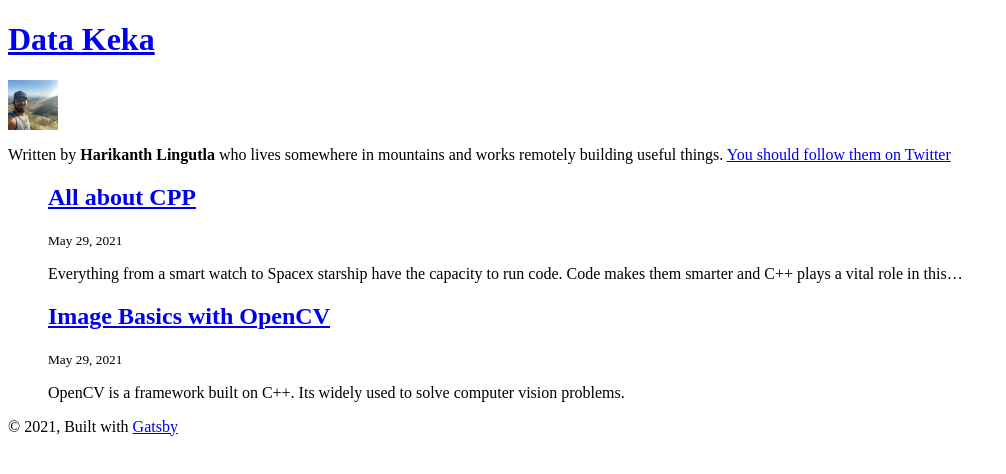
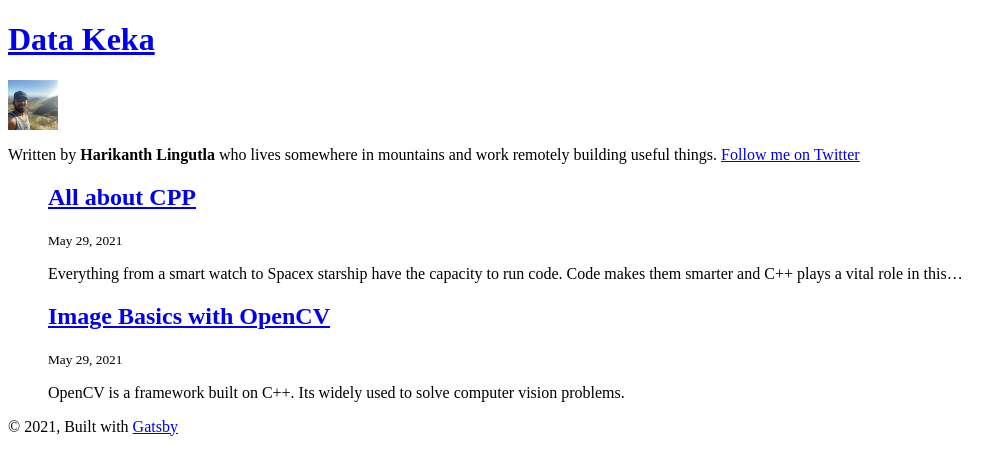
Before and after one commit to aibinary/dataKeka, a Gatsby site: page / in a window 1280 px wide. Shown: the whole page, without its empty margins (0-1006 px from the left). Built offline with nearby package versions, Linux system fonts and the light colour scheme; Gatsby itself is replaced by a stand-in of ours.

Commit message:
Minimal edits

```diff
--- a/gatsby-config.js
+++ b/gatsby-config.js
@@ -3,12 +3,12 @@ module.exports = {
     title: `Data Keka`,
     author: {
       name: `Harikanth Lingutla`,
-      summary: `who lives somewhere in mountains and works remotely building useful things.`,
+      summary: `who lives somewhere in mountains and work remotely building useful things.`,
     },
     description: `A blog to share all things data.`,
     siteUrl: `https://gatsbystarterblogsource.gatsbyjs.io/`,
     social: {
-      twitter: `kylemathews`,
+      twitter: `harikanthLingutla`,
     },
   },
   plugins: [
--- a/src/components/bio.js
+++ b/src/components/bio.js
@@ -47,7 +47,7 @@ const Bio = () => {
           Written by <strong>{author.name}</strong> {author?.summary || null}
           {` `}
           <a href={`https://twitter.com/${social?.twitter || ``}`}>
-            You should follow them on Twitter
+            Follow me on Twitter
           </a>
         </p>
       )}
```
Also changed, not shown: content/blog/my-second-post/index.md (renamed from content/blog/CPP Basics/index.md).
